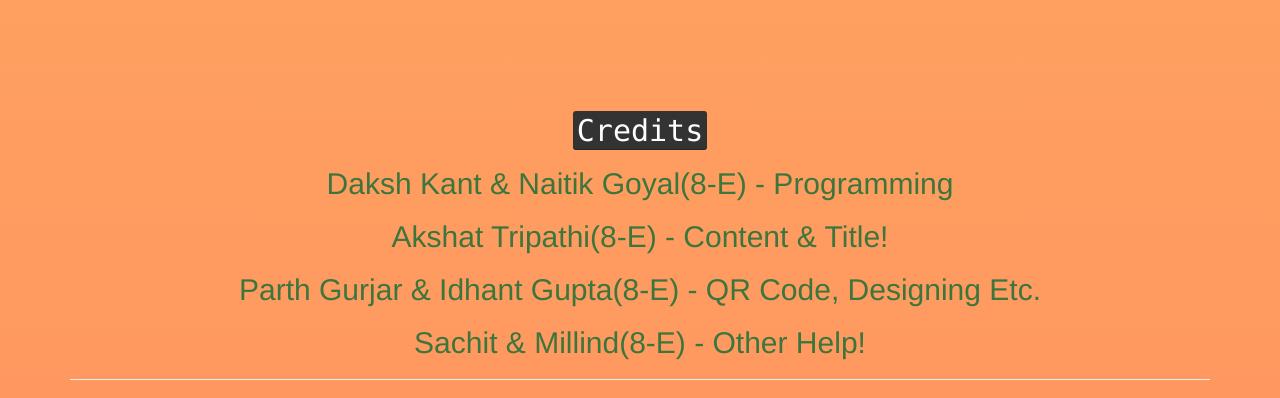
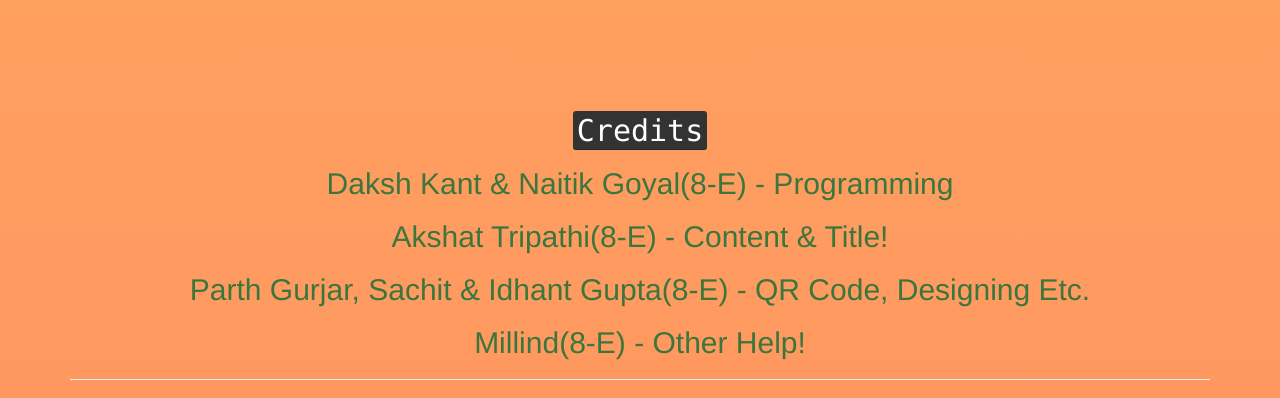
Before and after one commit to NotSoDev-cmd/sst-week-dpskpv-punjab-state, a plain HTML site: page index.html in a window 1280 px wide. Shown: the part 2860-3258 px from the top of the page. Drawn offline with nearby package versions, Linux system fonts and the light colour scheme.

Commit message:
sachit ka stuff

```diff
--- a/index.html
+++ b/index.html
@@ -105,8 +105,8 @@
         <h4 class="text-capitalize"><kbd>Credits</kbd></h4>
         <h2 style="text-align: center;" class="text-success text-left text-capitalize">Daksh Kant & Naitik Goyal(8-E) - Programming</h2>
         <h2 style="text-align: center;" class="text-success text-left text-capitalize">Akshat Tripathi(8-E) - Content & Title!</h2>
-        <h2 style="text-align: center;" class="text-success text-left text-capitalize">Parth Gurjar & Idhant Gupta(8-E) - QR code, Designing etc.</h2>
-        <h2 style="text-align: center;" class="text-success text-left text-capitalize">Sachit & Millind(8-E) - Other Help!</h2>
+        <h2 style="text-align: center;" class="text-success text-left text-capitalize">Parth Gurjar, Sachit & Idhant Gupta(8-E) - QR code, Designing etc.</h2>
+        <h2 style="text-align: center;" class="text-success text-left text-capitalize">Millind(8-E) - Other Help!</h2>
 
         <hr>
 
```
